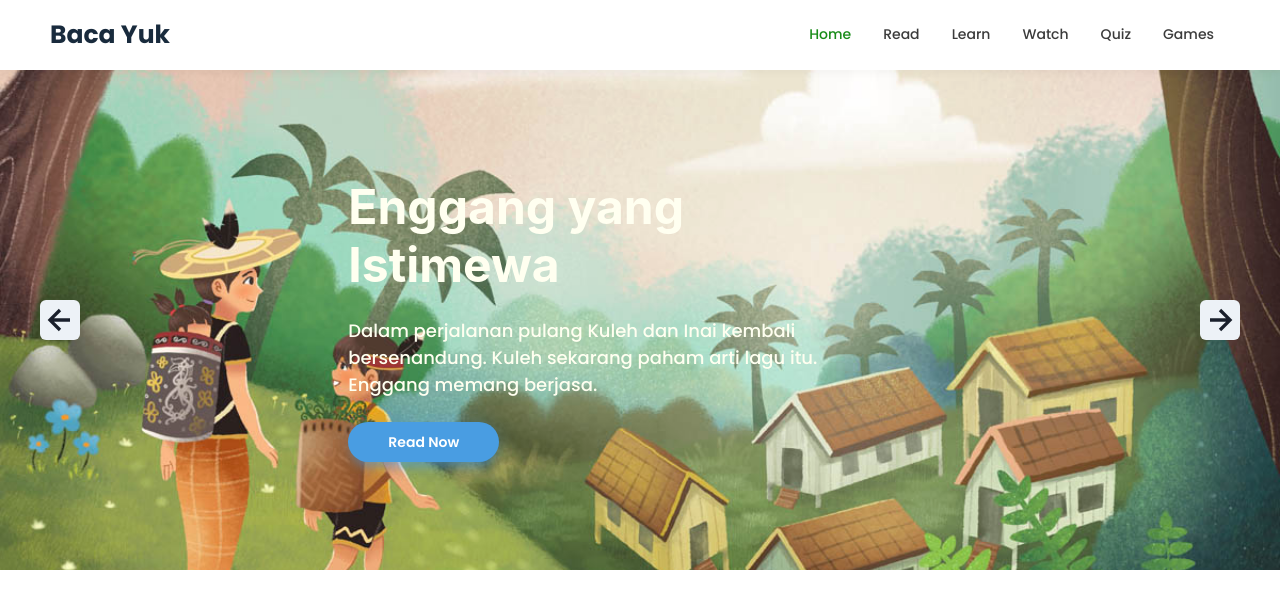
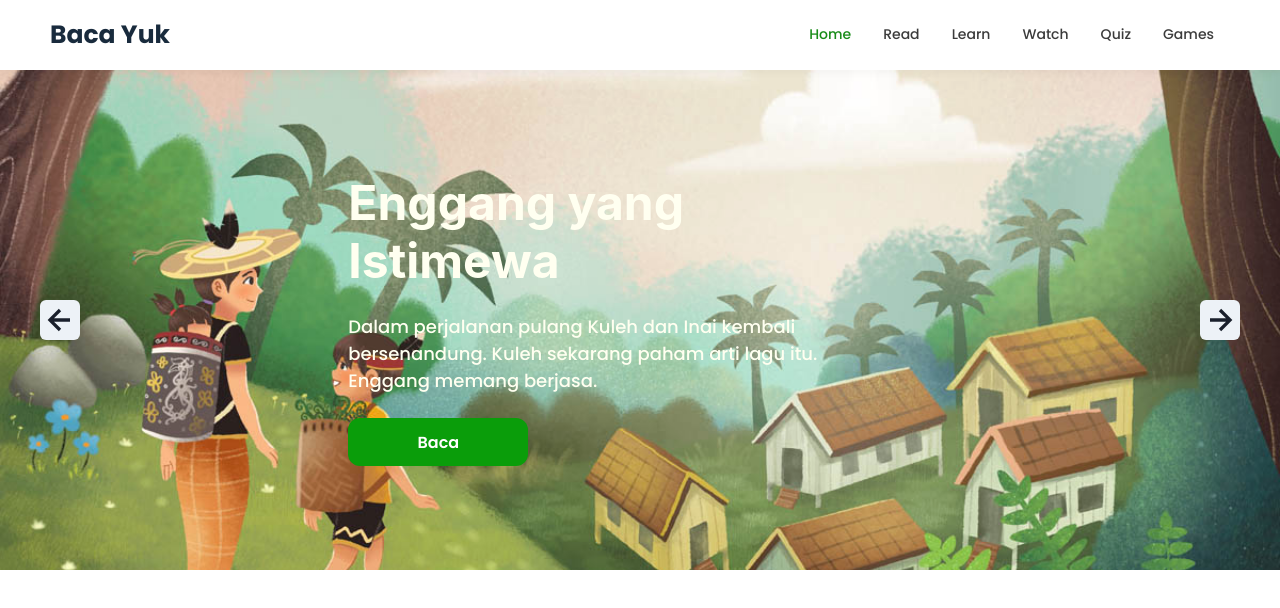
Before and after one commit to naufaltq/baca-yuk, a React (Create React App) app: page / in a window 1280 px wide. Shown: the top 608 px of the page. Built offline with nearby package versions, Linux system fonts and the light colour scheme; a web font is replaced by a local one.

Commit message:
change the color of the buttons on the navbar, books, carousel

```diff
--- a/src/components/books/index.tsx
+++ b/src/components/books/index.tsx
@@ -53,18 +53,18 @@ const Books = ({ coverImageURL, name, id, category, description, author }: Books
                                         flex={1}
                                         fontSize={'sm'}
                                         rounded={'full'}
-                                        bg={'blue.400'}
-                                        color={'white'}
+                                        bg={'#009900'}
+                                        color={'#fff'}
                                         size='lg'
                                         w='300px'
                                         boxShadow={
-                                            '0px 1px 25px -5px rgb(66 153 225 / 48%), 0 10px 10px -5px rgb(66 153 225 / 43%)'
+                                            '0 12px 24px rgba(31,137,21,.24),0 2px 6px rgba(31,137,21,.16),0 0 1px rgba(0,0,0,.08)!important;'
                                         }
                                         _hover={{
-                                            bg: 'blue.500',
+                                            bg: 'green',
                                         }}
                                         _focus={{
-                                            bg: 'blue.500',
+                                            bg: 'green',
                                         }}>
                                         Baca
                                     </Button>
--- a/src/components/carousel/index.tsx
+++ b/src/components/carousel/index.tsx
@@ -7,6 +7,7 @@ import {
   Heading,
   Text,
   Container,
+  Button,
 } from '@chakra-ui/react';
 import { BiLeftArrowAlt, BiRightArrowAlt } from 'react-icons/bi';
 import Slider from 'react-slick';
@@ -37,7 +38,7 @@ const Carousel = () => {
     {
       title: 'Ikan Tipis',
       text:
-        "Ikan tipis lalu dijemur. “Kapan ikan tipis ini kering, Tante?” tanya Yamad. Tante Nuy tertawa, “Kamu sudah tidak sabar, ya?”",
+        "Ikan tipis lalu dijemur. “Kapan ikan tipis ini kering, Tante?” tanya Yamad. Tante Nuy tertawa, “Kamu sudah tidak sabar, ya?” Yamad tidak sabar menunggku ikannya kering, Yamad ingin segera memasak ikannya",
       image:
         'images/ikan-tipis.jpg',
     },
@@ -123,9 +124,26 @@ const Carousel = () => {
                 <Text fontSize={{ base: 'md', lg: 'lg' }} color="Ivory">
                   {card.text}
                 </Text>
-                <Link to="/read">
-                    <Btn />
-                </Link>
+                <div>
+                  <Link to="/read">
+                      <Button
+                          flex={1}
+                          fontSize={'md'}
+                          rounded={'xl'}
+                          bg={'#009900'}
+                          color={'white'}
+                          size='lg'
+                          w='180px'
+                          _hover={{
+                              bg: 'green',
+                          }}
+                          _focus={{
+                              bg: '#1f8915',
+                          }}>
+                          Baca
+                      </Button>
+                  </Link>
+                </div>
               </Stack>
             </Container>
           </Box>
--- a/src/components/navbar/index.tsx
+++ b/src/components/navbar/index.tsx
@@ -13,7 +13,7 @@ function Navbar() {
 
   return (
     <>
-      <IconContext.Provider value={{ color: "#001529" }}>
+      <IconContext.Provider value={{ color: "#009900" }}>
         <nav className="navbar">
           <div className="navbar-container container">
             <Link to="/" className="navbar-logo" onClick={closeMobileMenu}>
--- a/src/pages/read/index.tsx
+++ b/src/pages/read/index.tsx
@@ -33,10 +33,10 @@ const Read = () => {
                         w='180px'
                         variant='outline'
                         _hover={{
-                            bg: 'blue.500',
+                            bg: '#009900',
                         }}
                         _focus={{
-                            bg: 'blue.500',
+                            bg: '#1f8915',
                         }}>
                         Lihat Semua
                     </Button>
@@ -55,10 +55,10 @@ const Read = () => {
                         size='lg'
                         w='180px'
                         _hover={{
-                            bg: 'blue.500',
+                            bg: '#1f8915',
                         }}
                         _focus={{
-                            bg: 'blue.500',
+                            bg: '#1f8915',
                         }}>
                         Lihat semua
                     </Button>
```
